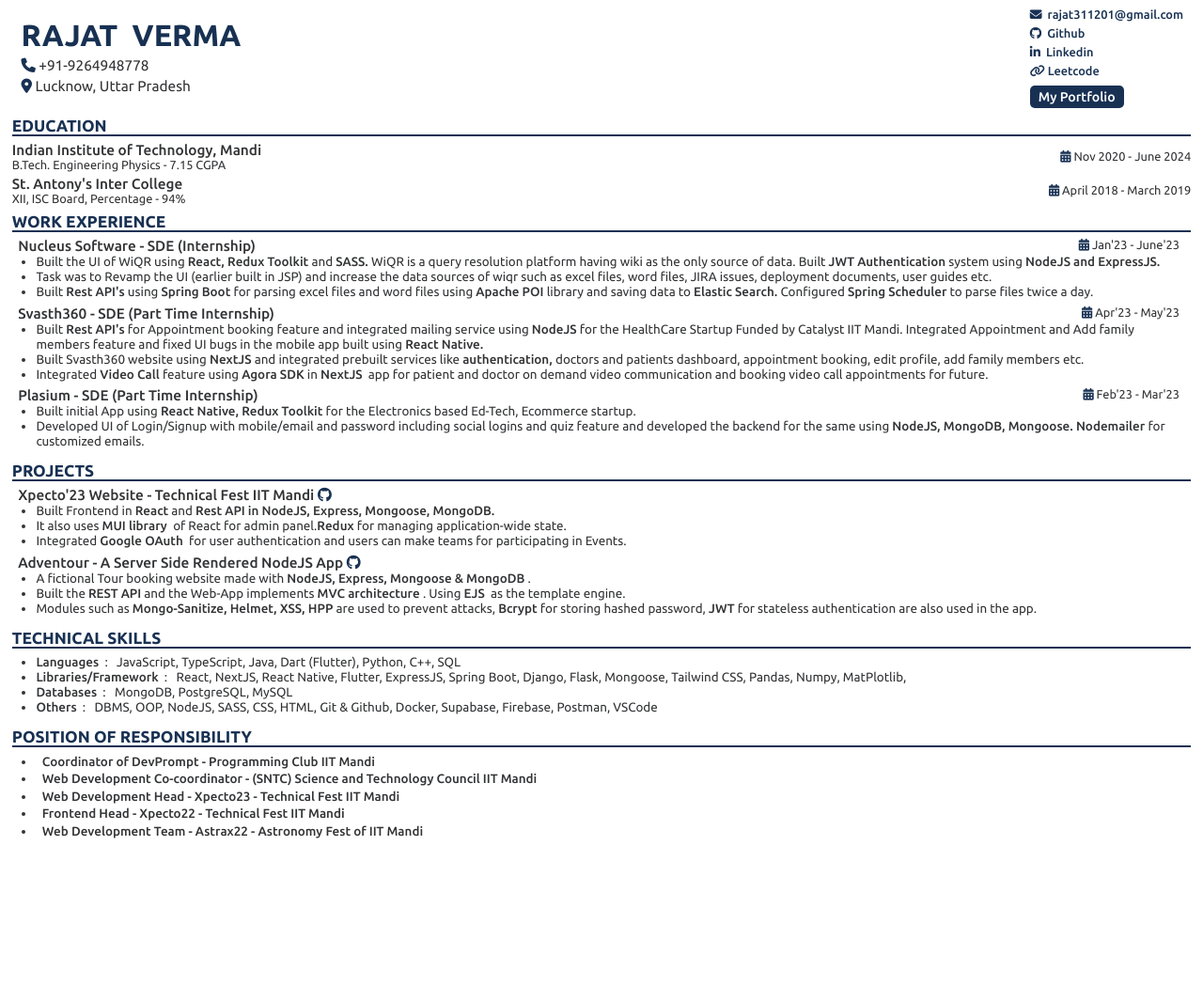
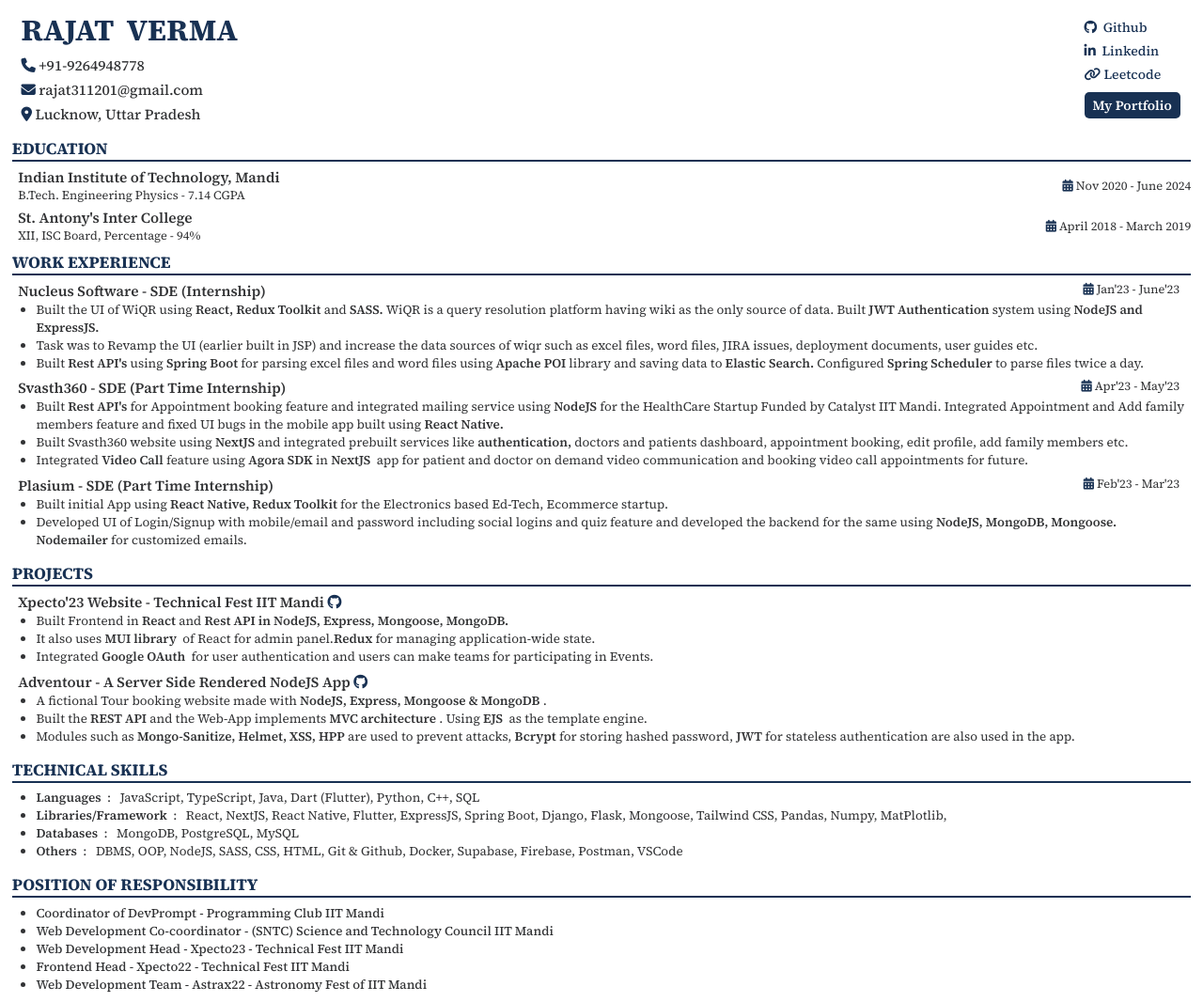
Before and after one commit to rajatverma311201/rajat-resume, a plain HTML site: page index.html in a window 1280 px wide. Shown: the whole page at 94% size. Before the commit the page ends 895 px from the top, so only its background shows below. Drawn offline with Linux system fonts and the light colour scheme.

Commit message:
font changed and bug fixes

```diff
--- a/index.html
+++ b/index.html
@@ -20,17 +20,22 @@
             <div class="phone">
                 <i class="fa-solid fa-phone"></i> +91-9264948778
             </div>
+            <div class="phone">
+                <i class="fa-solid fa-envelope"></i>
+                rajat311201@gmail.com
+            </div>
             <div class="address">
                 <i class="fa-solid fa-location-dot"></i> Lucknow, Uttar
                 Pradesh
             </div>
+
+
+
+
         </div>
         <div class="contacts-container">
             <ul>
-                <li>
-                    <i class="fa-solid fa-envelope"></i>
-                    &nbsp;rajat311201@gmail.com
-                </li>
+
                 <li>
                     <a href="https://github.com/rajatverma311201">
                         <i class="fa-brands fa-github"></i>
@@ -50,10 +55,8 @@
                     </a>
                 </li>
                 <li class="portfolio">
-                    <!-- <i class="fa-sharp fa-solid fa-link-simple"></i> -->
 
                     <a href="https://rajat-verma.vercel.app/">
-                        <!-- <i class="fa fa-link" aria-hidden="true"></i> -->
                         <span>
 
                             My Portfolio
@@ -75,7 +78,7 @@
                         Indian Institute of Technology, Mandi
                     </div>
                     <div class="stream">
-                        B.Tech. Engineering Physics - <span>7.15 CGPA</span>
+                        B.Tech. Engineering Physics - <span>7.14 CGPA</span>
                     </div>
                 </div>
                 <div class="container-2">
@@ -290,32 +293,35 @@
         </div>
     </div>
 
-    <div class="por-container container">
-        <div class="por-container-heading container-heading">
+    <div class="projects-container container">
+        <div class="projects-container-heading container-heading">
             Position of Responsibility
         </div>
-        <ul>
-            <li class="por-heading heading">
+        <div class="project-content content ">
+
+            <ul class="por-list">
+                <li>
                     Coordinator of DevPrompt - Programming Club IIT Mandi
                 </li>
 
-            <li class="por-heading heading">
+                <li class=" ">
                     Web Development Co-coordinator - (SNTC) Science and
                     Technology Council IIT Mandi
                 </li>
-            <li class="por-heading heading">
+                <li class=" ">
                     Web Development Head - Xpecto23 - Technical Fest IIT Mandi
                 </li>
-            <li class="por-heading heading">
+                <li class=" ">
                     Frontend Head - Xpecto22 - Technical Fest IIT Mandi
                 </li>
 
-            <li class="por-heading heading">
+                <li class=" ">
                     Web Development Team - Astrax22 - Astronomy Fest of IIT
                     Mandi
                 </li>
             </ul>
         </div>
+    </div>
 </body>
 
 </html>
--- a/style.css
+++ b/style.css
@@ -1,4 +1,5 @@
-@import url("https://fonts.googleapis.com/css2?family=Ubuntu:wght@300;400;500;700&display=swap");
+@import url("https://fonts.googleapis.com/css2?family=Source+Serif+4:opsz,wght@8..60,300;8..60,400;8..60,500;8..60,600;8..60,700&display=swap");
+
 :root {
     --color-primary: #323335;
     --font-big: 1.35rem;
@@ -11,7 +12,7 @@ html {
     font-size: 80%;
 }
 * {
-    font-family: "Ubuntu", sans-serif;
+    font-family: "Source Serif 4", serif;
     font-weight: 400;
     padding: 0;
     margin: 0;
@@ -33,10 +34,13 @@ body {
 .contacts-container a {
     color: #183153;
     font-weight: 500;
+    font-size: 1.1rem;
 }
 .phone,
 .address {
     font-size: var(--font-medium);
+    font-weight: 500;
+    /* font-size: 1.1rem; */
 }
 .phone {
     margin-bottom: 5px;
@@ -69,13 +73,15 @@ body {
 
 .education-1,
 .education-2 {
+    padding-left: 0.5rem;
+
     display: flex;
     justify-content: space-between;
     align-items: center;
 }
 .college-name {
     font-size: 1.2rem;
-    font-weight: 500;
+    font-weight: 600;
 }
 
 a,
@@ -111,11 +117,11 @@ i {
 }
 .heading {
     font-size: var(--font-medium);
-    font-weight: 500;
+    font-weight: 600;
     padding-left: 0.5rem;
 }
 li span {
-    font-weight: 500;
+    font-weight: 600;
     /* color: #183153; */
 
     margin-right: 0.25rem;
@@ -125,18 +131,6 @@ li span {
     font-size: var(--font-small);
     padding-left: 2rem;
     margin-bottom: 0.5rem;
-}
-.por-container ul {
-    margin-left: padd;
-}
-.por-heading {
-    font-size: var(--font-small);
-    font-weight: 500;
-    margin-left: 0.5rem;
-    /* scroll-padding: ; */
-}
-.por-heading:not(:last-child) {
-    margin-bottom: 0.2rem;
 }
 
 .experience-date {
@@ -150,7 +144,7 @@ li span {
     display: block;
 }
 .portfolio span {
-    margin-top: 0.75rem;
+    margin-top: 0.5rem;
     font-size: 1.1rem;
     background-color: var(--color-secondary);
     color: white !important;
@@ -161,3 +155,7 @@ li span {
     -ms-border-radius: 5px;
     -o-border-radius: 5px;
 }
+
+.por-list > li {
+    font-weight: 500;
+}
```
Lines whose indentation alone changed are shown as unchanged.
